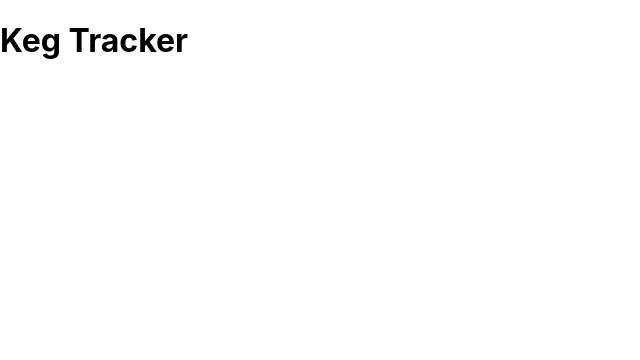
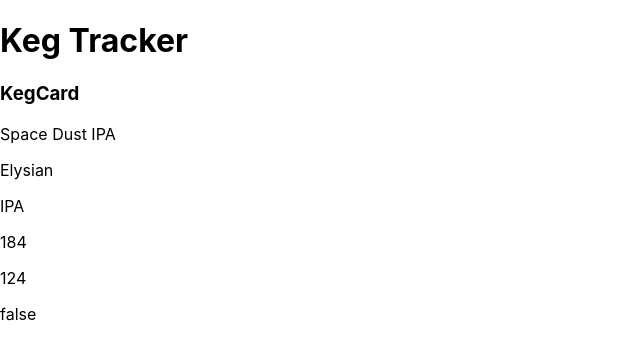
Before and after one commit to StevenFleming/Keg-Tracker-Redux, a React (Create React App) app: page / in a window 1280 px wide. Shown: the top 360 px of the page, without its empty margins (0-640 px from the left). Built offline with nearby package versions, Linux system fonts and the light colour scheme.

Commit message:
displays list of Kegs and their respective properties

```diff
--- a/src/components/App.js
+++ b/src/components/App.js
@@ -1,12 +1,12 @@
 import React from "react";
-// import KegController from "./components/KegController";
+import KegController from "./KegController";
 import Header from "./Header";
 
 function App() {
   return (
     <React.Fragment>
       <Header />
-      {/* <KegController /> */}
+      <KegController />
     </React.Fragment>
   );
 }
--- a/src/components/KegCard.js
+++ b/src/components/KegCard.js
@@ -1,13 +1,27 @@
-// import React from "react";
+import React from "react";
+import PropTypes from "prop-types";
 
-// function KegCard(props) {
-//   return (
-//     <React.Fragment>
-//       <h3>KegCard</h3>
-//     </React.Fragment>
-//   );
-// }
+function KegCard(props) {
+  return (
+    <React.Fragment>
+      <h3>KegCard</h3>
+      <p>{props.selectedKeg.name}</p>
+      <p>{props.selectedKeg.brand}</p>
+      <p>{props.selectedKeg.type}</p>
+      <p>{props.selectedKeg.cost}</p>
+      <p>{props.selectedKeg.pints}</p>
+      <p>{props.selectedKeg.tapped.toString()}</p>
+    </React.Fragment>
+  );
+}
 
-// KegCard.propTypes = {};
+KegCard.propTypes = {
+  name: PropTypes.string,
+  brand: PropTypes.string,
+  type: PropTypes.string,
+  cost: PropTypes.number,
+  pints: PropTypes.number,
+  tapped: PropTypes.bool,
+};
 
-// export default KegCard;
+export default KegCard;
--- a/src/components/KegController.js
+++ b/src/components/KegController.js
@@ -1,20 +1,37 @@
 import React from "react";
 // import KegData from "./KegData";
-// import KegList from "./KegList";
+import KegList from "./KegList";
 // import NewKegForm from "./NewKegForm";
+
+const masterKegList = [
+  {
+    name: "Space Dust IPA",
+    brand: "Elysian",
+    type: "IPA",
+    cost: 184,
+    pints: 124,
+    tapped: false,
+  },
+];
 
 class KegController extends React.Component {
   constructor(props) {
     super(props);
-    this.state = {};
+    this.state = {
+      name: "",
+      brand: "",
+      type: "",
+      cost: 0,
+      pints: 124,
+      tapped: false,
+      masterKegList: masterKegList,
+    };
   }
 
   render() {
     return (
       <React.Fragment>
-        {/* <KegData />
-        <NewKegForm />
-        <KegList /> */}
+        <KegList masterKegList={this.state.masterKegList} />
       </React.Fragment>
     );
   }
--- a/src/components/KegList.js
+++ b/src/components/KegList.js
@@ -2,14 +2,18 @@
 import KegCard from "./KegCard";
 import PropTypes from "prop-types";
 
-// function KegList(props) {
-//   return (
-//     <React.Fragment>
-//       <KegCard />
-//     </React.Fragment>
-//   );
-// }
+function KegList(props) {
+  return (
+    <React.Fragment>
+      {props.masterKegList.map((keg, i) => (
+        <KegCard selectedKeg={props.masterKegList[i]} />
+      ))}
+    </React.Fragment>
+  );
+}
 
-// KegList.propTypes = {};
+KegList.propTypes = {
+  masterKegList: PropTypes.array,
+};
 
-// export default KegList;
+export default KegList;
```
